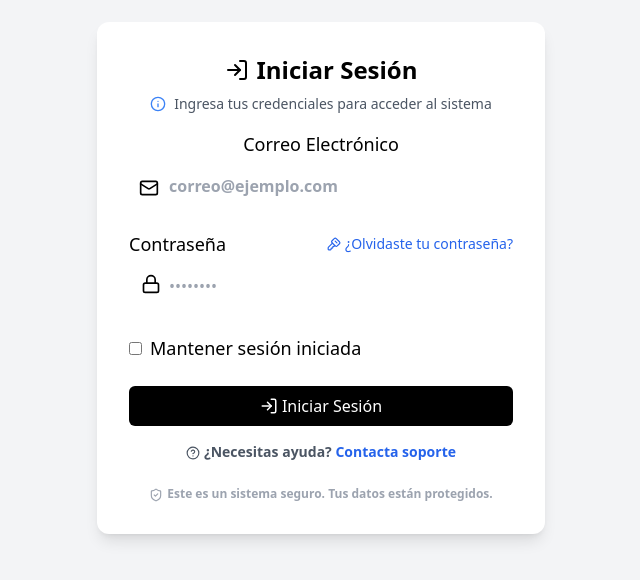
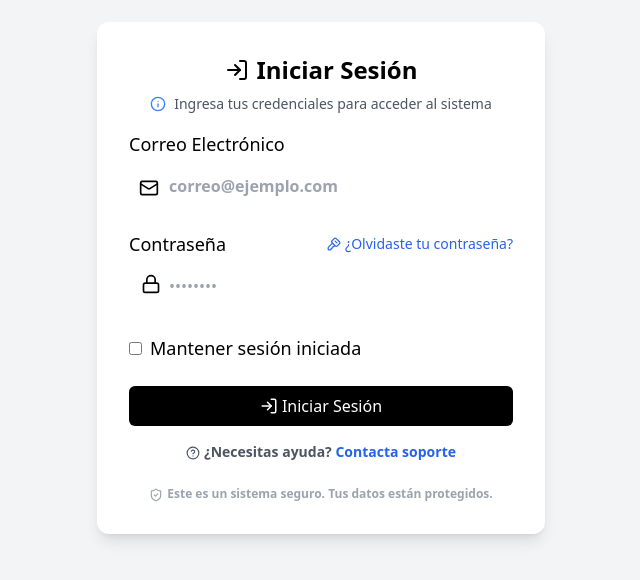
Before and after one commit to Oomars1/SPA-Kodigo-API, a React (Vite) app: page / in a window 1280 px wide. Shown: the part 154-734 px from the top of the page, without its empty margins (319-959 px from the left). Built offline with nearby package versions, Linux system fonts and the light colour scheme.

Commit message:
Arreglando detalles de la vista login

```diff
--- a/src/App.jsx
+++ b/src/App.jsx
@@ -1,7 +1,7 @@
 
 import "./App.css";
 import { Routes, Route } from "react-router-dom";
-import  Login  from "./pages/Login";
+import  Login  from "./pages/login";
 import  Home  from "./pages/Home";
 
 function App() {
--- a/src/pages/login.jsx
+++ b/src/pages/login.jsx
@@ -40,7 +40,7 @@ function Login() {
 
             {/* Email */}
             <div>
-              <label className="text-lg font-medium">Correo Electrónico</label>
+              <label className="text-lg flex items-start font-medium ">Correo Electrónico</label>
               <div className="relative mt-2">
                 <Mail className="absolute inset-y-3 left-0 w-10" size={20} />
                 <input
```
